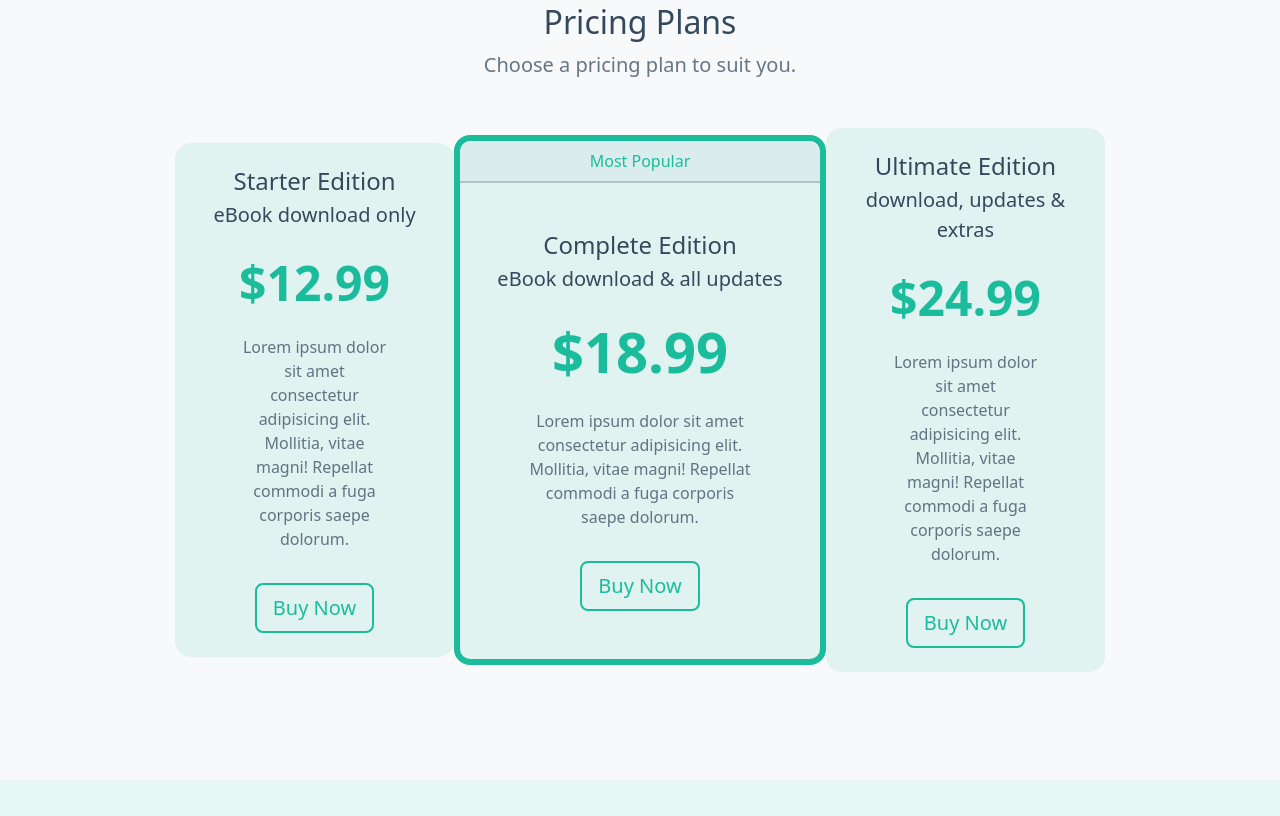
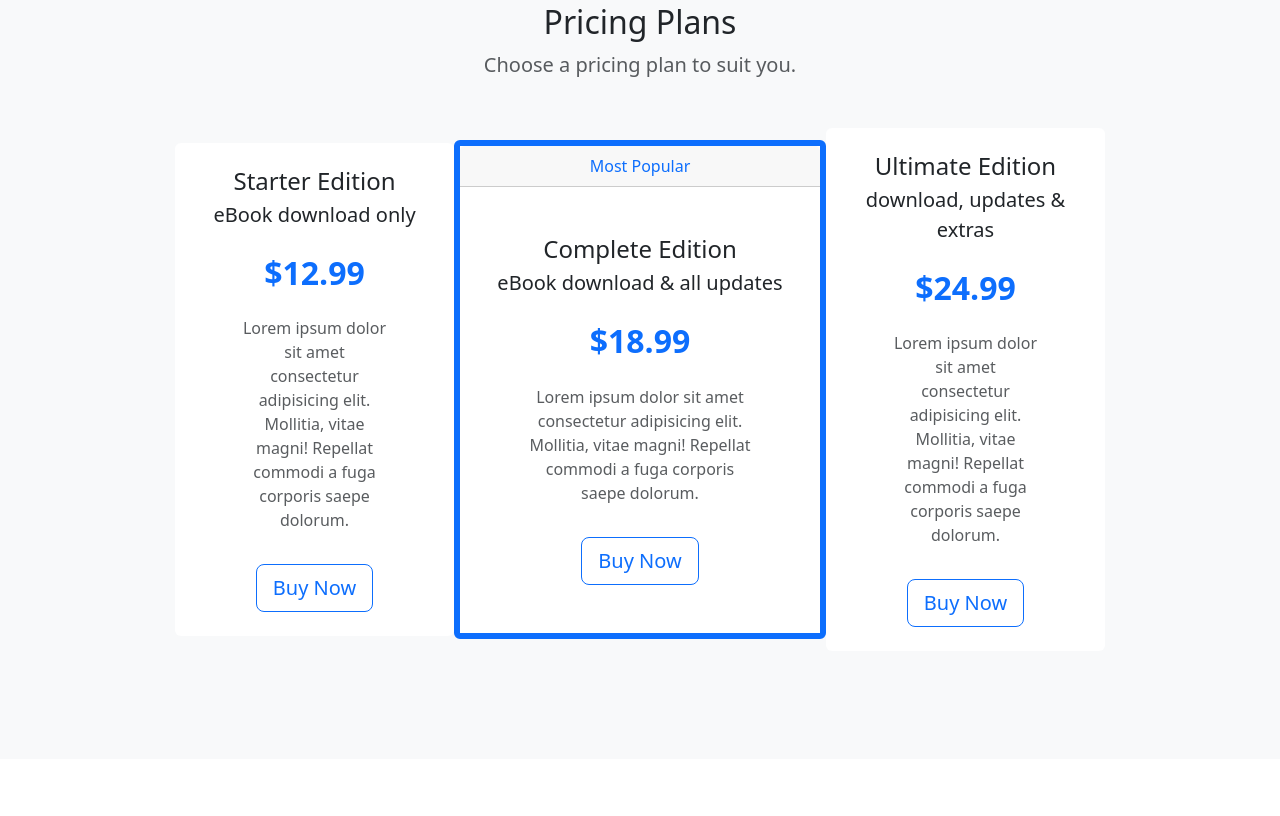
Before and after one commit to diw2425ccp/Web-Interface-Design, a website: page Unit 4/exercise_u4_a1/index.html in a window 1280 px wide. Shown: the part 839-1655 px from the top of the page. Drawn offline with nearby package versions, Linux system fonts and the light colour scheme; files that its build step writes are made by us from their sources.

Commit message:
Used new generated classes in the html.

```diff
--- a/Unit 4/exercise_u4_a1/index.html
+++ b/Unit 4/exercise_u4_a1/index.html
@@ -93,7 +93,7 @@
             <div class="card-body text-center py-4">
               <h4 class="card-title">Starter Edition</h4>
               <p class="lead card-subtitle">eBook download only</p>
-              <p class="display-5 my-4 text-primary fw-bold">$12.99</p>
+              <p class="display-7 my-4 text-primary fw-bold">$12.99</p>
               <p class="card-text mx-5 text-muted d-none d-lg-block">Lorem ipsum dolor sit amet consectetur adipisicing elit. Mollitia, vitae magni! Repellat commodi a fuga corporis saepe dolorum.</p>
               <a href="#" class="btn btn-outline-primary btn-lg mt-3">
                 Buy Now
@@ -108,7 +108,7 @@
             <div class="card-body text-center py-5">
               <h4 class="card-title" >Complete Edition</h4>
               <p class="lead card-subtitle">eBook download & all updates</p>
-              <p class="display-4 my-4 text-primary fw-bold">$18.99</p>
+              <p class="display-7 my-4 text-primary fw-bold">$18.99</p>
               <p class="card-text mx-5 text-muted d-none d-lg-block">Lorem ipsum dolor sit amet consectetur adipisicing elit. Mollitia, vitae magni! Repellat commodi a fuga corporis saepe dolorum.</p>
               <a href="#" class="btn btn-outline-primary btn-lg mt-3">
                 Buy Now
@@ -122,7 +122,7 @@
             <div class="card-body text-center py-4">
               <h4 class="card-title">Ultimate Edition</h4>
               <p class="lead card-subtitle">download, updates & extras</p>
-              <p class="display-5 my-4 text-primary fw-bold">$24.99</p>
+              <p class="display-7 my-4 text-primary fw-bold">$24.99</p>
               <p class="card-text mx-5 text-muted d-none d-lg-block">Lorem ipsum dolor sit amet consectetur adipisicing elit. Mollitia, vitae magni! Repellat commodi a fuga corporis saepe dolorum.</p>
               <a href="#" class="btn btn-outline-primary btn-lg mt-3">
                 Buy Now
@@ -349,12 +349,12 @@
                 <option value="other">Other query</option>
               </select>
             </div>
-            <div class="mb-4 mt-5 form-floating">
+            <div class="mb-7 mt-5 form-floating">
               <textarea class="form-control" id="query" style="height: 140px" placeholder="query"></textarea>
               <label for="query">Your query...</label>
             </div>
             <div class="mb-4 text-center">
-              <button type="submit" class="btn btn-secondary">Submit</button>
+              <button type="submit" class="btn btn-accent">Submit</button>
             </div>
           </form>
         </div>
--- a/Unit 4/exercise_u4_a1/scss/main.scss
+++ b/Unit 4/exercise_u4_a1/scss/main.scss
@@ -1,22 +1,8 @@
 @use "sass:color";
-@use "sass:list";
 @use "sass:map";
 
-$primary: #1abc9c;
-$secondary: #37de09;
-$font-size-base: 1rem;
-$body-color: #34495e;
-$border-radius: 1rem;
-$accordion-icon-width: 1rem;
 
-$body-bg: rgba(26, 188, 156, 0.1);
-$border-color: #16a085;
-$border-width: 2px;
 
-$new-colors: (
-        "tertiary": orange,
-        "accent": purple
-);
 
 $new-border-widths:(
         6:6px,
@@ -28,15 +14,18 @@ $new-display-font-sizes:(
         8: 1.5rem
 );
 
-
 @import "../node_modules/bootstrap/scss/mixins/banner";
 @include bsBanner("");
-
 
 // scss-docs-start import-stack
 // Configuration
 @import "../node_modules/bootstrap/scss/functions";
 @import "../node_modules/bootstrap/scss/variables";
+
+$new-colors: (
+        "tertiary": orange,
+        "accent": tint-color($success, 30%),
+);
 
 $new-spacers:(
         6: $spacer * 4,
@@ -47,6 +36,7 @@ $new-spacers:(
 
 $theme-colors: map.merge($theme-colors, $new-colors);
 $border-widths: map.merge($border-widths, $new-border-widths);
+$display-font-sizes:map.merge($display-font-sizes, $new-display-font-sizes);
 $spacers: map.merge($spacers, $new-spacers);
 
 @import "../node_modules/bootstrap/scss/maps";
@@ -92,42 +82,3 @@ $spacers: map.merge($spacers, $new-spacers);
 // Utilities
 @import "../node_modules/bootstrap/scss/utilities/api";
 // scss-docs-end import-stack
-
-
-
-@function calculate-percentage($value, $total: 100) {
-  @return ($value / $total) * 100%;
-}
-
-
-.test{
-  width: calculate-percentage(50,200);
-  color: color.complement($primary);
-}
-
-$colors: red, green, blue;
-
-@each $color in $colors {
-  .box-#{$color} {
-    background-color: $color;
-  }
-}
-
-
-
-$theme-colors: (
-        "primary": #007bff,
-        "secondary": #6c757d,
-        "accent": #37DE09FF
-);
-
-
-
-@each $key, $color in $theme-colors {
-  .text-#{$key} {
-    color: $color;
-  }
-  .bg-#{$key} {
-    background-color: $color;
-  }
-}
```
